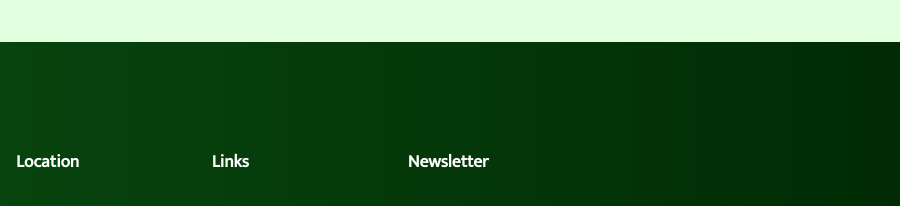
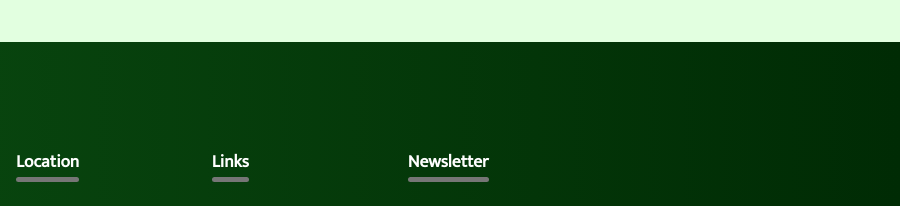
Before and after one commit to redMulla/blessing-way, a plain HTML site: page index.html in a window 1280 px wide. Shown: the part 2126-2332 px from the top of the page, 380-1280 px from the left. Drawn offline with Linux system fonts and the light colour scheme.

Commit message:
underline

```diff
--- a/index.html
+++ b/index.html
@@ -96,7 +96,7 @@
                 <iframe src="https://www.google.com/maps/embed?pb=!1m18!1m12!1m3!1d995.6811184712375!2d29.348466488098246!3d-3.4171679998437723!2m3!1f0!2f0!3f0!3m2!1i1024!2i768!4f13.1!3m3!1m2!1s0x0%3A0x3f6242b3a4235335!2zM8KwMjUnMDEuOCJTIDI5wrAyMCc1Ni41IkU!5e0!3m2!1sen!2sbi!4v1659458678205!5m2!1sen!2sbi" width="400" height="300" style="border:0;" allowfullscreen="" loading="lazy" referrerpolicy="no-referrer-when-downgrade"></iframe>
             </div>
             <div class="col">
-                <h3>Location</h3>
+                <h3>Location <div class="underline"><span></span></div></h3>
                 <p>EA, Burundi</p>
                 <p>Buja, Kibenga</p>
                 <p>av. Mardi; &#8470; 17</p>
@@ -104,7 +104,7 @@
                 <h4>+257 - 77730022</h4>
             </div>
             <div class="col">
-                <h3>Links</h3>
+                <h3>Links <div class="underline"><span></span></div></h3>
                 <ul>
                     <li>
                         <a href="#">Why Us</a>
@@ -121,7 +121,7 @@
                 </ul>
             </div>
             <div class="col">
-                <h3>Newsletter</h3>
+                <h3>Newsletter <div class="underline"><span></span></div></h3>
                 <form action="">
                     <i class="fa-regular fa-envelope envelope"></i>
                     <input type="email" placeholder="Enter your email id" required>
--- a/style.css
+++ b/style.css
@@ -415,6 +415,16 @@ hr {
     text-align: center;
 }
 
+.underline {
+    width: 100%;
+    height: 5px;
+    background: #767676;
+    border-radius: 3px;
+    position: absolute;
+    top: 125%;
+    left: 0;
+}
+
 @media (max-width: 1024px) {
     .site-logo {
         font-size: 1.2rem;
```
